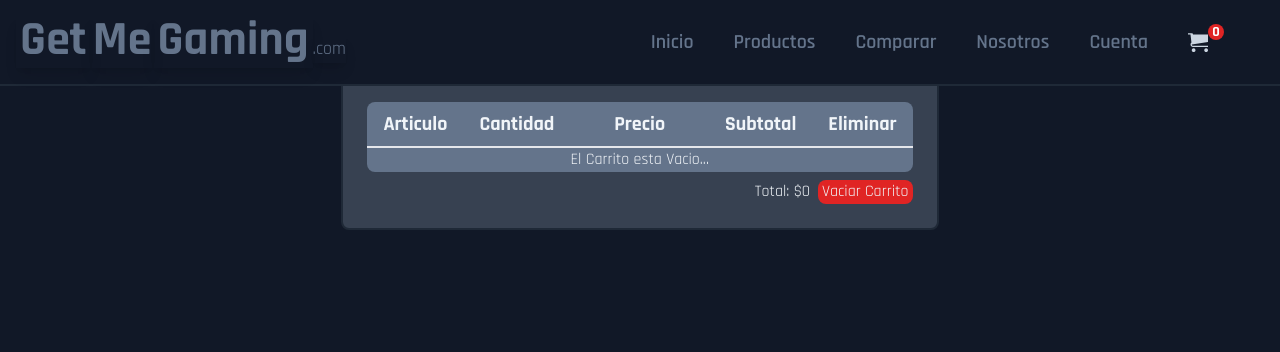
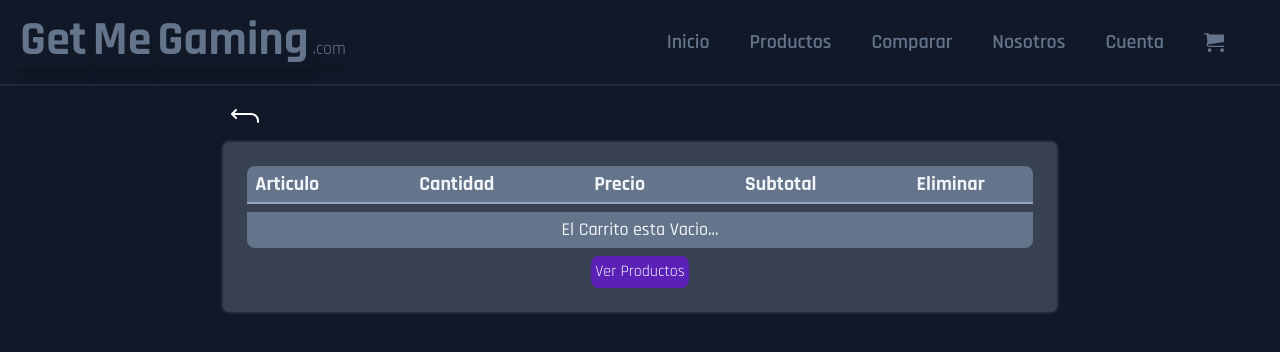
Before and after one commit to Lautar0T/GetMeGaming, a React (Create React App) app in the folder gmg-web/: page /cart in a window 1280 px wide. Shown: the top 352 px of the page. Built offline with nearby package versions, Linux system fonts and the light colour scheme.

Commit message:
desafio 9

```diff
--- a/gmg-web/src/components/App.jsx
+++ b/gmg-web/src/components/App.jsx
@@ -12,7 +12,7 @@
           <header className=" h-[5.5vh]">
             <NavBar />
           </header>
-          <main className="grid justify-center pt-8 pb-10">
+          <main className="grid justify-center pt-12 pb-10 ">
             <Routes>
               <Route path='/' element={<ItemListContainer saludo='Bienvenido a mi App, este es el ItemListContainer' />} />
               <Route path='/category/:catId' element={<ItemListContainer saludo='Bienvenido a mi App,' />} />
--- a/gmg-web/src/components/Cart.jsx
+++ b/gmg-web/src/components/Cart.jsx
@@ -1,46 +1,48 @@
-import { useState, useEffect } from "react"
+import { Link, useNavigate } from "react-router-dom"
 import { useCartContext } from "../context/cartContext"
+import { MdDeleteForever, MdDeleteOutline } from "react-icons/md"
+import { IoReturnUpBack } from "react-icons/io5"
 const Cart = () => {
-    const { cartList, cartTotal, clearCart, removeFromCart } = useCartContext()
-    const [emptyCart, setEmptyCart] = useState(false)
-    // watch for changes in cartList
-    useEffect(() => {
-        if (cartList.length === 0) {
-            setEmptyCart(true)
-        } else {
-            setEmptyCart(false)
-        }
-    }, [cartList])
+    const { cartList, cartTotal, clearCart, removeFromCart, emptyCart, showCart } = useCartContext()
+    const navigate = useNavigate()
+    showCart()
     return (
-        <div className="text-slate-100 grid p-6 gap-2 bg-gray-700 border-gray-800 border-2 rounded-lg">
-            <table className="table-auto rounded-lg bg-slate-500 ">
+        <>
+            <IoReturnUpBack className=' justify-self-start px-2 text-white w-12 h-12 rounded-lg ' onClick={() => navigate(-1)} />
+            <div className="text-slate-100 grid p-3 lg:p-6 gap-2 bg-gray-700 border-gray-800 border-2 rounded-lg">
+                <table className={emptyCart ? "table-auto rounded-t-lg bg-slate-500 max-w-[90%]" : "table-auto rounded-lg bg-slate-500 "}>
                     <thead>
-                    <tr className=" border-b-2 font-bold text-xl ">
-                        <th>Articulo</th>
-                        <th>Cantidad</th>
-                        <th >Precio</th>
-                        <th >Subtotal</th>
-                        <th >Eliminar</th>
+                        <tr className=" border-b-2 border-slate-400 font-bold lg:text-xl content-between">
+                            <th className="pl-2 p-1 lg:pr-24">Articulo</th>
+                            <th className="p-1 lg:pr-24">Cantidad</th>
+                            <th className="p-1 lg:pr-24">Precio</th>
+                            <th className="p-1 lg:pr-24">Subtotal</th>
+                            <th className="p-1 lg:pr-12">Eliminar</th>
                         </tr>
                     </thead>
                     <>
-                    {emptyCart ? <tbody><tr className="text-center"><td /><td /><td>El Carrito esta Vacio...</td><td /><td /></tr></tbody> : <tbody>
+                        {emptyCart ? undefined : <tbody>
                             {cartList.map(item => (
-                            <tr key={item.id} className="bg-slate-600 p-2 border-b-2 text-center text-lg">
-                                <td className="pl-2">{item.name}</td>
-                                <td>{item.cantidad}</td>
-                                <td>{(item.price)}</td>
-                                <td>{(item.price * item.cantidad)}</td>
-                                <td><button className="text-red-600 hover:text-red-700" onClick={() => removeFromCart(item)}>Eliminar</button></td>
+                                <tr key={item.id} className="bg-slate-600 border-slate-400 p-2 border-b-2 text-center text-lg">
+                                    <td className="pl-2 p-1 lg:pr-24">{item.name}</td>
+                                    <td className="p-1 lg:pr-24">{item.cantidad}</td>
+                                    <td className="p-1 lg:pr-24">{(item.price)}</td>
+                                    <td className="p-1 lg:pr-24">{(item.price * item.cantidad)}</td>
+                                    <td className="justify-center flex items-baseline p-1 lg:pr-12"><MdDeleteOutline className="text-red-600 hover:text-red-700 w-full h-7 " onClick={() => removeFromCart(item)} /></td>
                                 </tr>
                             ))}
                         </tbody>}
                     </>
                 </table>
-            <section className="flex justify-end gap-2">
-                <p>Total: ${cartTotal}</p><button className="bg-red-600 rounded-lg px-1" onClick={() => clearCart()} >Vaciar Carrito</button>
-            </section>
+                {emptyCart ? <div className="text-center grid "><span className=" rounded-b-lg py-1 text-lg font-medium bg-slate-500 ">El Carrito esta Vacio...</span><Link to={'/'} className='bg-violet-800 justify-self-center p-1 mt-2 rounded-lg' >Ver Productos</Link></div> : <section className="flex justify-end gap-2">
+                    <p className="text-lg">Total: ${cartTotal}</p>
+                    <Link to={"/"} className="rounded-lg bg-slate-400 p-1" >Seguir Comprando</Link>
+                    <button className="bg-red-600 rounded-lg px-1 flex items-center text-lg font-semibold" onClick={() => clearCart()} >
+                        <p>Vaciar</p> <MdDeleteForever className="w-5 h-5" />
+                    </button>
+                </section>}
             </div>
+        </>
     )
 }
 
--- a/gmg-web/src/components/CartWidget.jsx
+++ b/gmg-web/src/components/CartWidget.jsx
@@ -2,13 +2,13 @@
 import { ImCart } from 'react-icons/im'
 import { useCartContext } from '../context/cartContext'
 const CartWidget = () => {
-    const { cartList } = useCartContext()
-    let total = cartList.length
+    const { cartList, emptyCart} = useCartContext()
+    const cart = cartList.reduce((a,item) =>  a = a + item.cantidad , 0)
     return (
         <li>
-            <Link to={'/cart'}  className='flex cursor-pointer'>
-                <ImCart className=' z-10 text-slate-300 hover:text-slate-500 ' />
-                <div className=' rounded-lg h-4 w-4 bg-red-600 text-sm text-center font-extrabold -translate-y-2 '><p className='-translate-y-0.5'>{total}</p></div>
+            <Link to={'/cart'}  className='flex cursor-pointer navItem'>
+                <ImCart className='z-10 text-slate-500 hover:text-slate-300 ' />
+                {emptyCart ? undefined : <div className=' rounded-lg h-4 w-4 bg-red-600 text-sm text-center font-extrabold -translate-y-2 '><p className='-translate-y-0.5'>{cart}</p></div>}
             </Link>
         </li>
     )
--- a/gmg-web/src/components/ItemCount.jsx
+++ b/gmg-web/src/components/ItemCount.jsx
@@ -1,6 +1,8 @@
 import { useState } from "react"
 import { Link } from "react-router-dom"
+import { useCartContext } from "../context/cartContext"
 const ItemCount = ({ initial, stock, onAdd, updStockLow, updStockHi }) => {
+    const { emptyCart } = useCartContext()
     const [count, setCount] = useState(initial)
     const handleIncrement = () => {
         if (count < stock) {
@@ -30,7 +32,7 @@
                 <button onClick={handleIncrement} className="h-7 w-7 text-center text-xl font-bold bg-black hover:bg-green-600 rounded-r-lg">+</button>
             </div>
             <span className="hover:bg-blue-700 bg-slate-600 rounded-lg p-1 mt-1 cursor-pointer" onClick={() => onAdd(count)}>Agregar al Carrito</span>
-            <Link to='/cart' className="hover:bg-green-700 bg-slate-600 rounded-lg p-1 mt-1">Finalizar compra</Link>
+            {emptyCart ? undefined : <Link to='/cart' className="hover:bg-green-700 bg-slate-600 rounded-lg p-1 mt-1">Finalizar compra</Link>}
         </div>
     )
 }
--- a/gmg-web/src/components/ItemDetail.jsx
+++ b/gmg-web/src/components/ItemDetail.jsx
@@ -1,32 +1,39 @@
 import { useState } from 'react'
 import ItemCount from './ItemCount'
 import { useCartContext } from '../context/cartContext'
+import { useNavigate } from 'react-router-dom'
+import { IoReturnUpBack } from 'react-icons/io5'
 const ItemDetail = ({ item }) => {
     const [liveStock, setLiveStock] = useState(item.stock - 1)
-    function updStockLow () {
+    const { isInCart, calcTotal, setEmptyCart } = useCartContext()
+    const navigate = useNavigate()
+    function updStockLow() {
         setLiveStock(liveStock - 1)
     }
-    function updStockHi () {
+    function updStockHi() {
         setLiveStock(liveStock + 1)
     }
-    const {isInCart, calcTotal } = useCartContext()
     function onAdd(cant) {
-        isInCart({...item, cantidad: cant}, cant)
+        isInCart({ ...item, cantidad: cant }, cant)
         calcTotal(item.price, cant)
+        setEmptyCart(false)
     }
     return (
-        <div className="text-slate-100 grid p-6 bg-gray-700 border-gray-800 border-2 rounded-lg mt-4 ">
-            <div className="flex justify-between text-center">
-                <img src={item.img} alt="item img" className="lg:h-[48rem]  lg:w-[48rem] h-96 w-96 object-scale-down border-2 rounded-lg shadow-sm shadow-black border-gray-700 bg-white" />
-                <div className="w-full flex-col font-semibold p-2 justify-item-start">
-                    <p className=" text-2xl ">{item.name}</p>
-                    <p>Precio: <span className=" font-normal">${item.price}</span></p>
-                    <p>Stock: <span className="font-normal">{liveStock}</span></p>
-                    <ItemCount initial={1} stock={item.stock} onAdd={onAdd} updStockLow={updStockLow} updStockHi={updStockHi}/>
+        <>
+            <IoReturnUpBack className=' justify-self-start px-2 text-white w-12 h-12 rounded-lg ' onClick={() => navigate(-1)} />
+            <div className="text-slate-100 grid p-6 bg-gray-700 border-gray-800 border-2 rounded-lg">
+                <div className="flex gap-2 justify-between text-center">
+                    <img src={item.img} alt="item img" className="lg:h-[48rem]  lg:w-[48rem] h-[14rem] w-[14rem] object-scale-down border-2 rounded-lg shadow-sm shadow-black border-gray-700 bg-white" />
+                    <div className="w-full flex-col font-semibold p-2 justify-item-start">
+                        <p className=" text-2xl ">{item.name}</p>
+                        <p>Precio: <span className=" font-normal">${item.price}</span></p>
+                        <p>Stock: <span className="font-normal">{liveStock}</span></p>
+                        <ItemCount initial={1} stock={item.stock} onAdd={onAdd} updStockLow={updStockLow} updStockHi={updStockHi} />
+                    </div>
                 </div>
+                <p className='font-semibold'>Descripcion: <span className=" font-normal">{item.description}</span></p>
             </div>
-            <p>Descripcion: <span className=" font-normal">{item.description}</span></p>
-        </div>
+        </>
     )
 }
 
--- a/gmg-web/src/components/NavItem.jsx
+++ b/gmg-web/src/components/NavItem.jsx
@@ -3,7 +3,7 @@
 
 const NavItem = ({content, link, customClass}) => {
     return (
-        <li className='mr-10'><NavLink to={`${link}`} className= {({ isActive }) => (isActive ? `${customClass} cursor-pointer hover:text-slate-500 font-semibold text-slate-300` : `${customClass} cursor-pointer hover:text-slate-300 font-semibold text-slate-500`)} >{content}</NavLink></li>
+        <li className='mr-10'><NavLink to={`${link}`} className= {({ isActive }) => (isActive ? `${customClass} navItem-active cursor-pointer hover:text-slate-500 font-semibold text-slate-300` : `${customClass} navItem cursor-pointer hover:text-slate-300 font-semibold text-slate-500`)} >{content}</NavLink></li>
     )
 }
 
--- a/gmg-web/src/context/cartContext.jsx
+++ b/gmg-web/src/context/cartContext.jsx
@@ -5,8 +5,16 @@
 const CartContextProvider = ({ children }) => {
     const [cartList, setCartList] = useState([])
     const [cartTotal, setCartTotal] = useState(0)
+    const [emptyCart, setEmptyCart] = useState(true)
     function addToCart(lista) {
         setCartList(cartList.concat(lista))
+    }
+    function showCart() {
+        if (cartList.length === 0) {
+            setEmptyCart(true)
+        } else if(cartList.length > 0) {
+            setEmptyCart(false)
+        }
     }
     function addCant (cant, id) {
         let newCart = cartList.map(item => {
@@ -39,8 +47,8 @@
     }
     return (
         <CartContext.Provider value={{
-            cartList, cartTotal,
-            setCartList, setCartTotal, removeFromCart, calcTotal, isInCart, clearCart
+            cartList, cartTotal, emptyCart,
+            setCartList, setCartTotal, setEmptyCart, removeFromCart, calcTotal, isInCart, clearCart, showCart
         }}>
             {children}
         </CartContext.Provider>
--- a/gmg-web/src/css/index.css
+++ b/gmg-web/src/css/index.css
@@ -1,4 +1,16 @@
 @import url("https://fonts.googleapis.com/css2?family=Rajdhani:wght@300;400;500;600;700&display=swap");
+nav .navItem-active {
+  text-shadow: 0px 0px 45px;
+}
+
+nav .navItem-active:hover {
+  text-shadow: none;
+}
+
+nav .navItem:hover {
+  text-shadow: 0px 0px 45px;
+}
+
 nav .letrasTitulo:hover {
   text-shadow: 0px 0px 45px;
 }
@@ -7,17 +19,16 @@
   text-shadow: 0px 0px 51px;
 }
 
-table {
-  text-align: center;
-}
-
-table thead tr {
-  padding: 0rem 0.5rem;
-}
-
-table thead tr th, table thead tr td {
-  border-radius: 15px;
-  padding: 0.5rem 1rem;
+@media screen and (min-width: 768px) {
+  table {
+    text-align: center;
+  }
+  table thead tr th {
+    padding: 0.5rem 1rem;
+  }
+  table thead tr td {
+    padding: 0.5rem 1rem;
+  }
 }
 
 @tailwind base;
--- a/gmg-web/src/sass/_table.scss
+++ b/gmg-web/src/sass/_table.scss
@@ -1,11 +1,14 @@
-table{
-    text-align: center;
-    thead{
-        tr{
-            padding: 0rem 0.5rem;
-            th, td{
-                border-radius: 15px;
-                padding: 0.5rem 1rem;
+@media screen and (min-width: 768px) {
+    table {
+        text-align: center;
+        thead {
+            tr {
+                th {
+                    padding: 0.5rem 1rem;
+                }
+                td {
+                    padding: 0.5rem 1rem;
+                }
             }
         }
     }
```
Also changed, not shown: gmg-web/src/sass/_navBar.scss (+9 -0 lines), 1 other file (tests, documents, lock files or other folders). Lines whose indentation alone changed are shown as unchanged.
